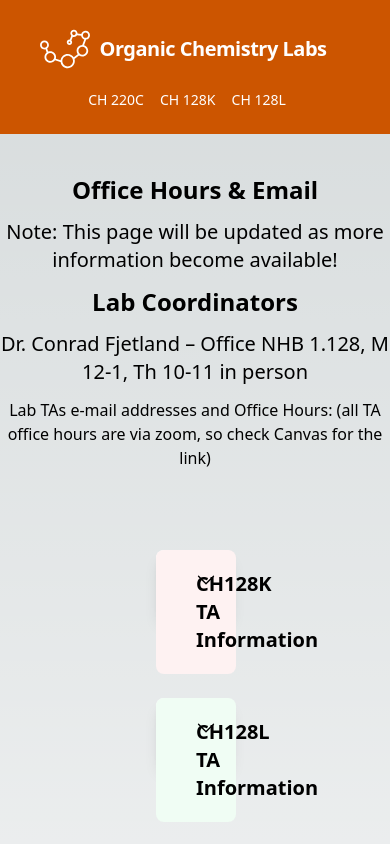
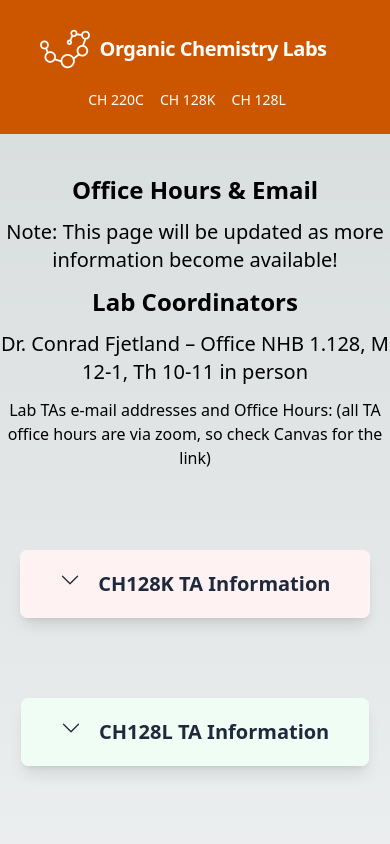
Before and after one commit to Justin8912/Ochem-Lab-Website, a Next.js app: page /officeHours in a window 390 px wide. Shown: the top 844 px of the page. Built offline with nearby package versions, Linux system fonts and the light colour scheme.

Commit message:
Made OH buttons responsive while closed

```diff
--- a/src/pages/assets/ohTARendering.js
+++ b/src/pages/assets/ohTARendering.js
@@ -5,7 +5,7 @@ export default function CourseSection (props) {
   if (props.class) {
     return (
       <div className={`relative shadow-lg text-center bg-white w-2/5 expanded-content max-h-fit mx-auto rounded-lg ease-linear bg-slate-50 transition-all duration-500 overflow-hidden mb-20`}>
-        <div onClick={props.accordian} className={`grid grid-cols-7 ${props.color} py-5 px-10`} id={props.idHandle}>
+        <div onClick={props.accordian} className={`grid grid-cols-7 ${props.color} py-5 px-10 text-slate-800`} id={props.idHandle}>
           <svg className='col-span-1' xmlns="http://www.w3.org/2000/svg" width="20" height="20" fill="currentColor" class="bi bi-chevron-up" viewBox="0 0 16 16" id={props.idHandle}>
             <path fillRule="evenodd" d="M7.646 4.646a.5.5 0 0 1 .708 0l6 6a.5.5 0 0 1-.708.708L8 5.707l-5.646 5.647a.5.5 0 0 1-.708-.708l6-6z"/>
           </svg>
@@ -21,8 +21,8 @@ export default function CourseSection (props) {
     )
   } else {
     return (
-      <div className='text-center shadow-lg bg-white w-1/5 xl:w-1/6 dropdown mx-auto rounded-lg bg-slate-50 transition-all duration-500 ease-linear mb-20'>
-        <div onClick={props.accordian} class={`grid grid-cols-7 ${props.color} rounded-lg py-5 px-10`} id={props.idHandle}>
+      <div className='text-center shadow-lg bg-white min-w-fit w-1/2 md:w-1/3 lg:w-1/4 xl:w-1/6 dropdown mx-auto rounded-lg bg-slate-50 transition-all duration-500 ease-linear mb-20'>
+        <div onClick={props.accordian} className={`grid grid-cols-7 ${props.color} rounded-lg py-5 px-10 text-slate-800`} id={props.idHandle}>
           <svg className='col-span-1' xmlns="http://www.w3.org/2000/svg" width="20" height="20" fill="currentColor" class="bi bi-chevron-down" viewBox="0 0 16 16" preserveAspectRatio="xMidYMin slice" id={props.idHandle}>
             <path fillRule="evenodd" d="M1.646 4.646a.5.5 0 0 1 .708 0L8 10.293l5.646-5.647a.5.5 0 0 1 .708.708l-6 6a.5.5 0 0 1-.708 0l-6-6a.5.5 0 0 1 0-.708z"/>
           </svg>
```
